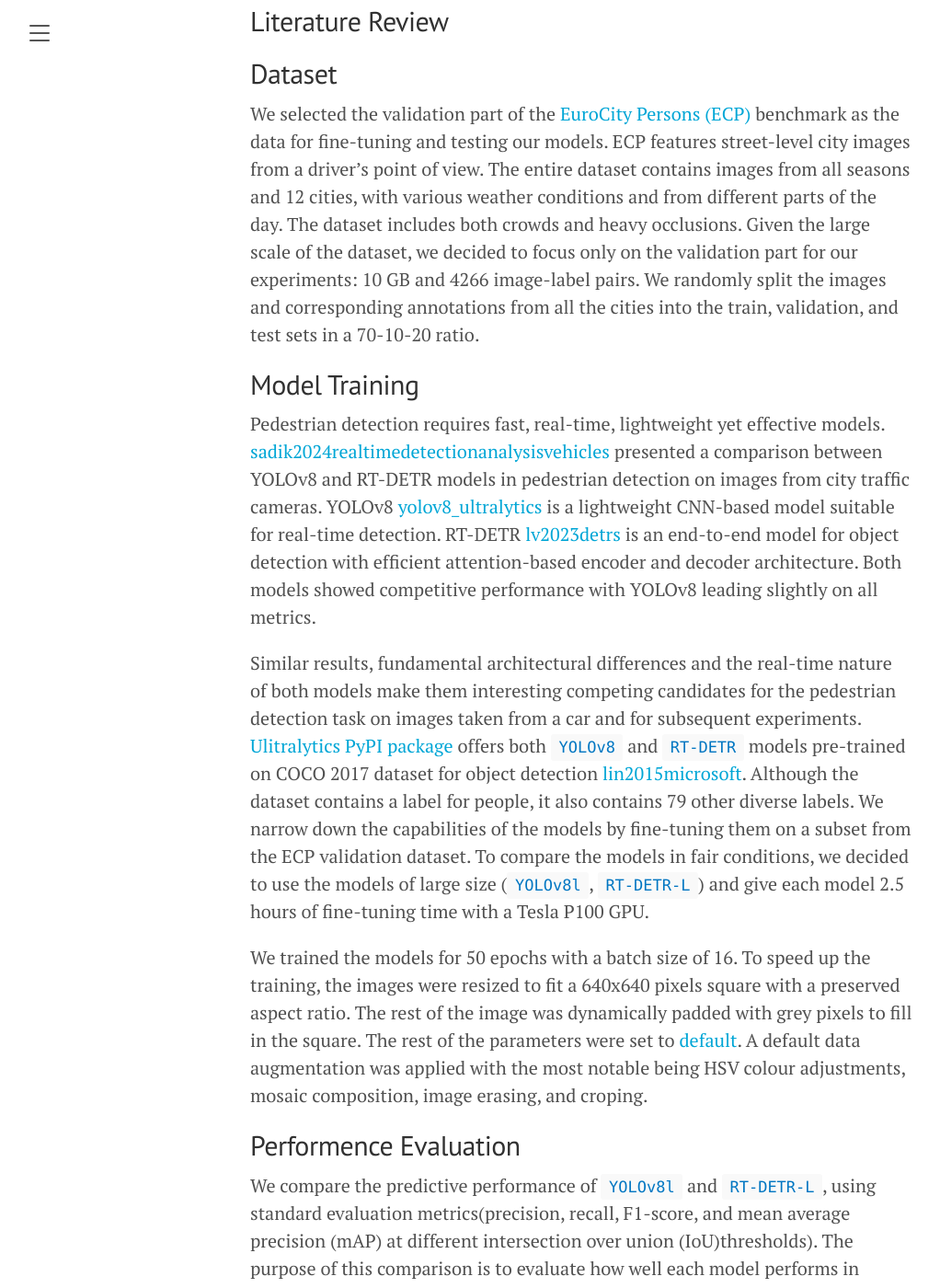
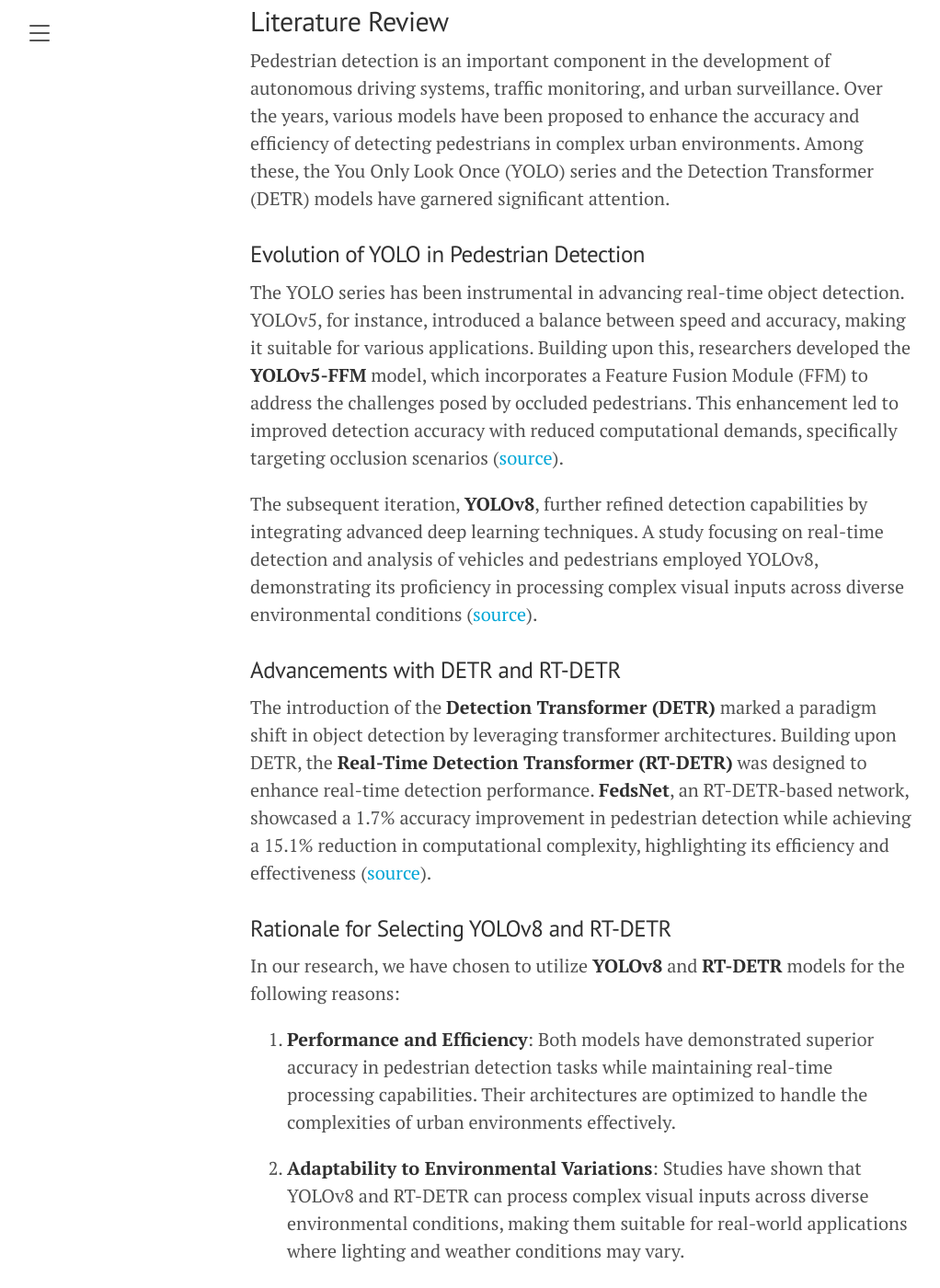
Before and after one commit to RedHoven/pedestrian-detection, a Jekyll site: the page built from lanyon/_posts/2025-03-06-blog.md, in a window 1280 px wide and 1400 px high, scrolled down 1971 px. Shown: the whole window at 92% size, without its empty margins (8-1030 px from the left). Built offline with Jekyll 4.4.1, drawn with Linux system fonts in a browser that asks for light colours; formulas are drawn with MathJax 3; some of the changed text lies outside the part shown.

```diff
--- a/lanyon/_posts/2025-03-06-blog.md
+++ b/lanyon/_posts/2025-03-06-blog.md
@@ -40,6 +40,34 @@
 In our project, we compare two real-time detection models that show promising results on other datasets. We start this blog post with a literature review followed by a dataset and model description. After that, we present the training setup and describe the experimental approach. In the results section, we focus on the experiments findings. Finally, we discuss the results and conclude the blog post.
 
 ## Literature Review
+
+Pedestrian detection is an important component in the development of autonomous driving systems, traffic monitoring, and urban surveillance. Over the years, various models have been proposed to enhance the accuracy and efficiency of detecting pedestrians in complex urban environments. Among these, the You Only Look Once (YOLO) series and the Detection Transformer (DETR) models have garnered significant attention.
+
+### Evolution of YOLO in Pedestrian Detection
+
+The YOLO series has been instrumental in advancing real-time object detection. YOLOv5, for instance, introduced a balance between speed and accuracy, making it suitable for various applications. Building upon this, researchers developed the **YOLOv5-FFM** model, which incorporates a Feature Fusion Module (FFM) to address the challenges posed by occluded pedestrians. This enhancement led to improved detection accuracy with reduced computational demands, specifically targeting occlusion scenarios ([source](https://arxiv.org/abs/2408.06633)).
+
+The subsequent iteration, **YOLOv8**, further refined detection capabilities by integrating advanced deep learning techniques. A study focusing on real-time detection and analysis of vehicles and pedestrians employed YOLOv8, demonstrating its proficiency in processing complex visual inputs across diverse environmental conditions ([source](https://arxiv.org/abs/2404.08081)).
+
+### Advancements with DETR and RT-DETR
+
+The introduction of the **Detection Transformer (DETR)** marked a paradigm shift in object detection by leveraging transformer architectures. Building upon DETR, the **Real-Time Detection Transformer (RT-DETR)** was designed to enhance real-time detection performance. **FedsNet**, an RT-DETR-based network, showcased a 1.7% accuracy improvement in pedestrian detection while achieving a 15.1% reduction in computational complexity, highlighting its efficiency and effectiveness ([source](https://www.researchgate.net/publication/382653528_FedsNet_the_real-time_network_for_pedestrian_detection_based_on_RT-DETR)).
+
+### Rationale for Selecting YOLOv8 and RT-DETR
+
+In our research, we have chosen to utilize **YOLOv8** and **RT-DETR** models for the following reasons:
+
+1. **Performance and Efficiency**:
+   Both models have demonstrated superior accuracy in pedestrian detection tasks while maintaining real-time processing capabilities. Their architectures are optimized to handle the complexities of urban environments effectively.
+
+2. **Adaptability to Environmental Variations**:
+   Studies have shown that YOLOv8 and RT-DETR can process complex visual inputs across diverse environmental conditions, making them suitable for real-world applications where lighting and weather conditions may vary.
+
+3. **Architectural Innovations**:
+   YOLOv8 benefits from continuous improvements in the YOLO series, incorporating advanced deep learning techniques. RT-DETR leverages transformer-based architectures, offering a novel approach to object detection that enhances both speed and accuracy.
+
+By employing these models, our research aims to build upon existing advancements to further enhance pedestrian detection systems in urban settings.
+
 
 [//]: # (## Literature Review)
 
@@ -364,3 +392,9 @@
 ### Transfer Learning on Traffic Sign Detection Dataset
 
 The results indicate that while it is possible to transfer knowledge gained from pedestrian detection to traffic sign detection, this approach is neither as effective nor as efficient as using default (COCO-pretrained) weights. Models fine-tuned from COCO weights adapt more quickly and often achieve better performance than those starting from pedestrian-trained checkpoints, suggesting that a broader, more diverse pretraining domain can offer a stronger foundation for new detection tasks.
+
+### References
+
+- *A lightweight YOLOv5-FFM model for occlusion pedestrian detection*. [arXiv:2408.06633](https://arxiv.org/abs/2408.06633)
+- *Real-Time Detection and Analysis of Vehicles and Pedestrians using Deep Learning*. [arXiv:2404.08081](https://arxiv.org/abs/2404.08081)
+- *FedsNet: The real-time network for pedestrian detection based on RT-DETR*. [ResearchGate](https://www.researchgate.net/publication/382653528_FedsNet_the_real-time_network_for_pedestrian_detection_based_on_RT-DETR)
```
